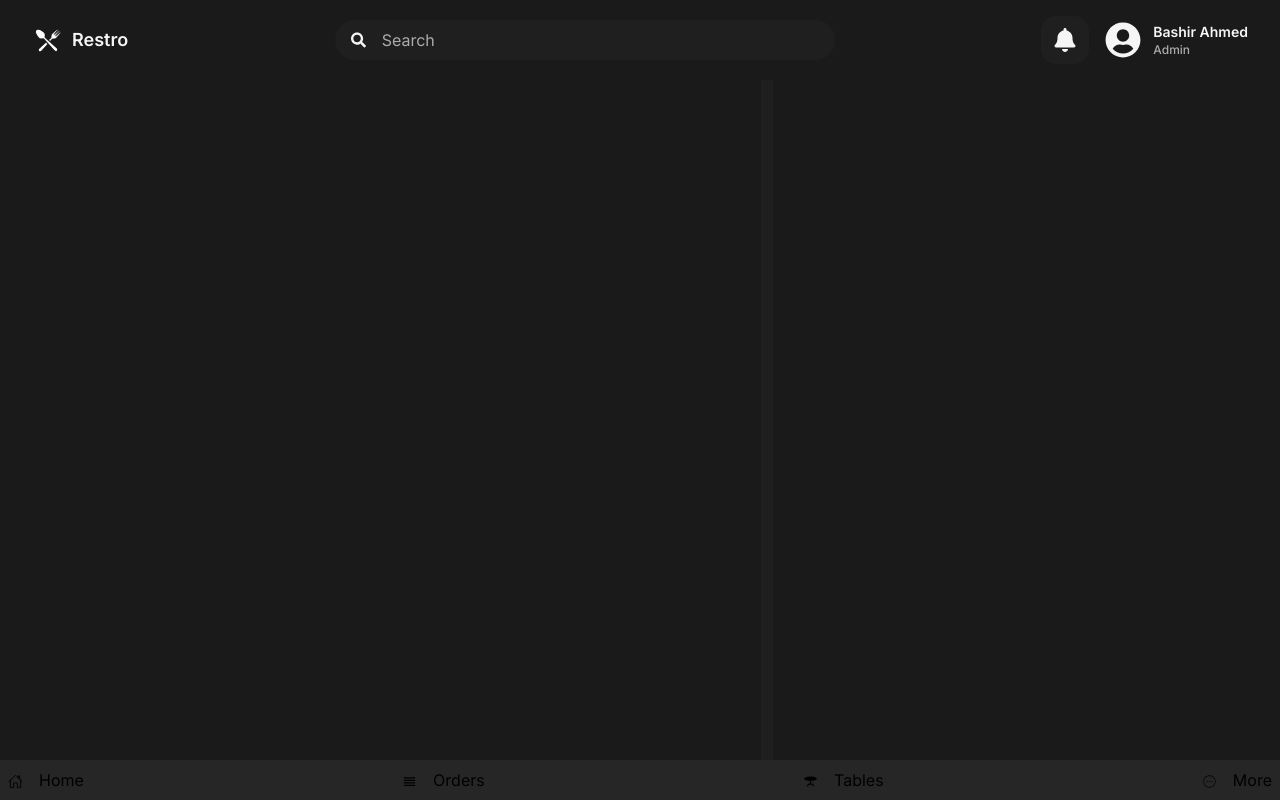
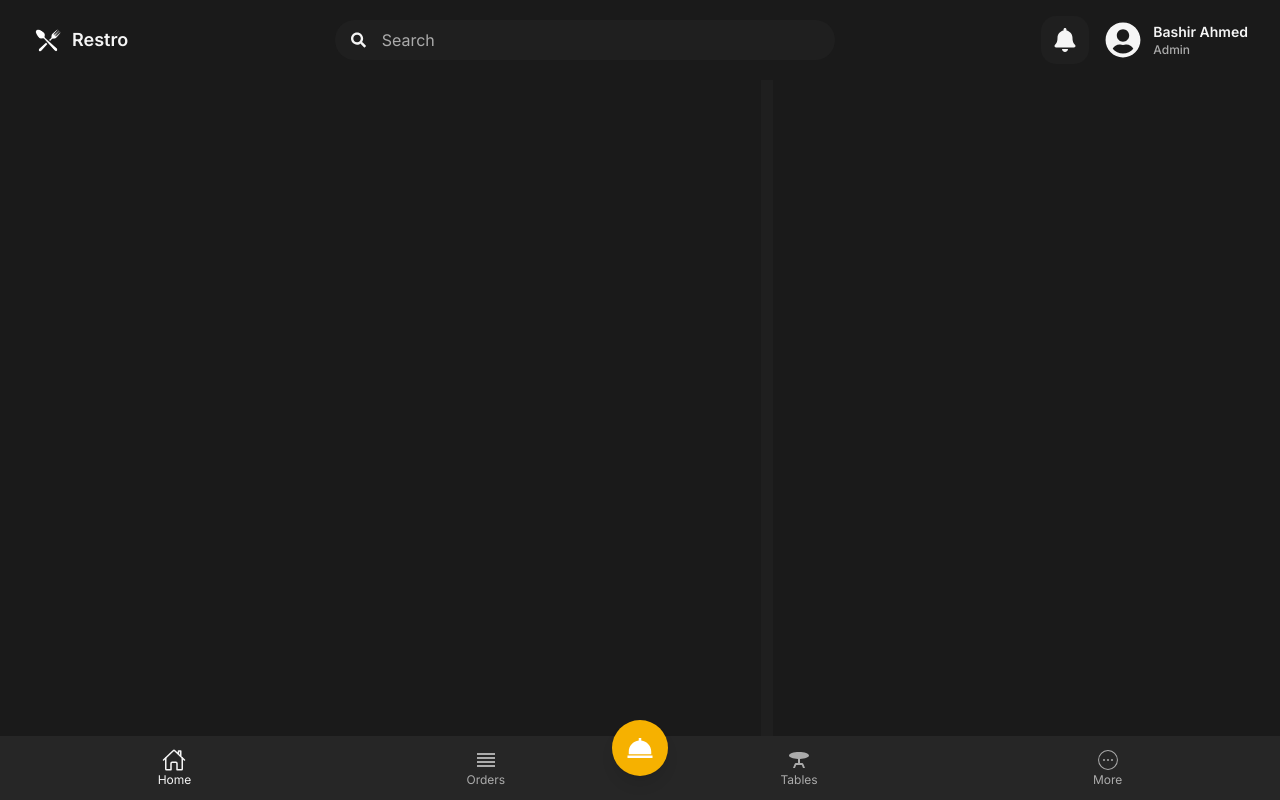
Before and after one commit to BashirAhmed-cse/mern-pos, a React (Vite) app in the folder pos-client/: page / in a window 1280 px wide. Built offline with nearby package versions, Linux system fonts and the light colour scheme.

Commit message:
update bottomNavbar

```diff
--- a/pos-client/package.json
+++ b/pos-client/package.json
@@ -12,6 +12,7 @@
   "dependencies": {
     "@tailwindcss/postcss": "^4.0.0",
     "@tailwindcss/vite": "^4.0.0",
+    "clsx": "^2.1.1",
     "dom": "^0.0.3",
     "latest": "^0.2.0",
     "postcss": "^8.5.1",
--- a/pos-client/src/components/shared/BottomNav.jsx
+++ b/pos-client/src/components/shared/BottomNav.jsx
@@ -1,16 +1,59 @@
-import React from 'react'
+import React, { useState } from 'react';
 import { IoHomeOutline } from "react-icons/io5";
 import { CiCircleMore } from "react-icons/ci";
-import { MdOutlineReorder,MdTableBar  } from "react-icons/md";
+import { MdOutlineReorder, MdTableBar } from "react-icons/md";
+import { BiSolidDish } from "react-icons/bi";
+import clsx from 'clsx';
+
 const BottomNav = () => {
+  const [activeTab, setActiveTab] = useState('home');
+
+  const handleTabClick = (tab) => {
+    setActiveTab(tab);
+  };
+
+  const navItems = [
+    { id: 'home', label: 'Home', icon: IoHomeOutline },
+    { id: 'orders', label: 'Orders', icon: MdOutlineReorder },
+    { id: 'tables', label: 'Tables', icon: MdTableBar },
+    { id: 'more', label: 'More', icon: CiCircleMore },
+  ];
+
   return (
-    <div className='fixed bottom-0 left-0 right-0 bg-[#262626] p-2 flex justify-between'>
-      <button><IoHomeOutline className='inline mr-4' size={15}/>Home</button>
-      <button><MdOutlineReorder className='inline mr-4' size={15}/>Orders</button>
-      <button><MdTableBar className='inline mr-4' size={15}/>Tables</button>
-      <button><CiCircleMore className='inline mr-4' size={15}/>More</button>
+    <div className="fixed bottom-0 left-0 right-0 bg-[#262626] p-2 h-16 flex justify-around items-center">
+      {/* Navigation Container */}
+      <div
+        role="navigation"
+        className="flex w-full  justify-around items-center    rounded-xl py-2 px-3"
+      >
+        {navItems.map(({ id, label, icon: Icon }) => (
+          <button
+            key={id}
+            className={clsx(
+              'flex flex-col items-center justify-center px-3 py-2 text-sm transition-all duration-200 rounded-lg',
+              'hover:bg-[#343434] focus:outline-none focus:ring-2 focus:ring-[#F6B100]',
+              activeTab === id ? 'text-[#f5f5f5]' : 'text-[#ababab]'
+            )}
+            onClick={() => handleTabClick(id)}
+            aria-label={label}
+            aria-current={activeTab === id ? 'page' : undefined}
+          >
+            <Icon size={24} />
+            <span className="text-xs">{label}</span>
+          </button>
+        ))}
+      </div>
+
+      {/* Floating Action Button (Dishes) */}
+      <button
+        role="button"
+        className="absolute bottom-16 sm:bottom-6 bg-[#F6B100] text-white rounded-full p-3 h-14 w-14 flex items-center justify-center shadow-lg hover:bg-[#e6a000] transition-all duration-200 focus:outline-none focus:ring-2 focus:ring-[#F6B100]"
+        aria-label="Dishes"
+      >
+        <BiSolidDish size={30} />
+      </button>
     </div>
-  )
-}
+  );
+};
 
-export default BottomNav
+export default BottomNav;
```
Also changed, not shown: 1 other file (tests, documents, lock files or other folders).
